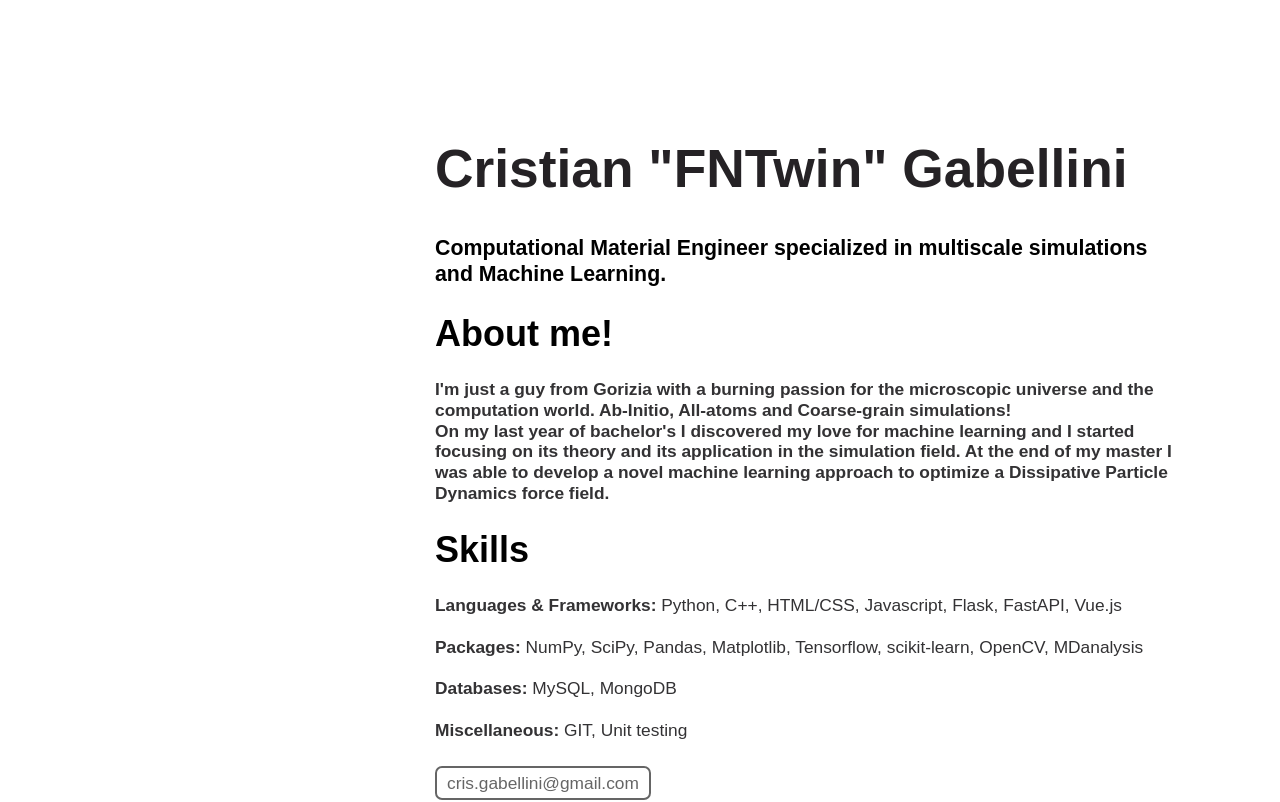
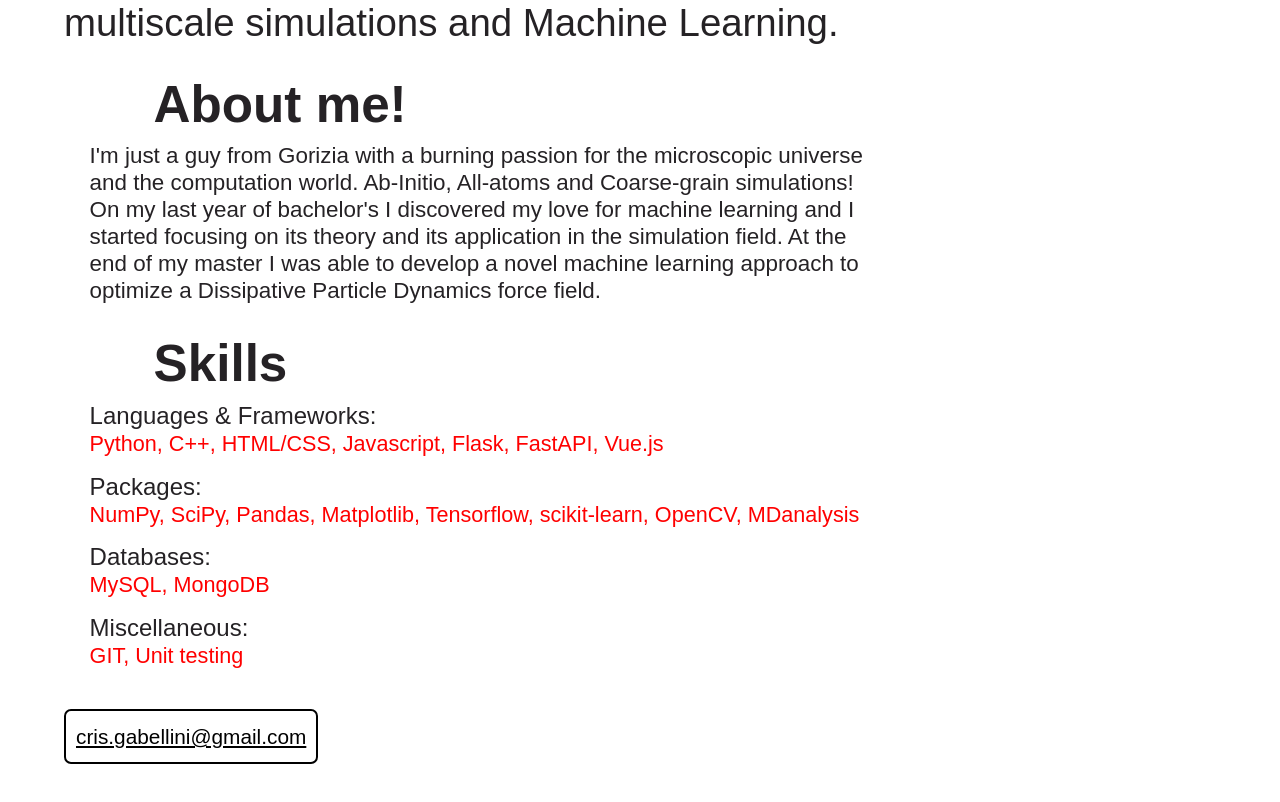
Before and after one commit to FNTwin/FrontEndVue, a Vue app: page / in a window 1280 px wide. Shown: the part 239-1041 px from the top of the page. Built offline with nearby package versions, Linux system fonts and the light colour scheme.

Commit message:
darkmode test

```diff
--- a/src/App.vue
+++ b/src/App.vue
@@ -1,11 +1,13 @@
 <template>
   <div id="app" :style="color_main">
+    <div class="container_princ">
     <navigation @toggle-dark="toggleDarkMode"/>
     <div class="prima">
       <bio/>
     </div>
     <div class="seconda">
     <projects/>
+    </div>
     </div>
   </div>
 </template>
@@ -37,7 +39,8 @@ export default {
     color_main(){
       if (this.isDarkMode){
         return {
-          "background": "#332A35"
+          "background": "#201F20",
+          "color": "#130713"
         };
       } else{
         return {}
@@ -58,11 +61,16 @@ export default {
   background: white;
 }
 
+.container_princ{
+  display: flex;
+  flex-direction: column;
+  justify-content: space-between;
+}
 .prima{
-  padding-top: 280px;
+  padding-top: 6vh;
 }
 
 .seconda{
-  padding-top: 320px;
+  padding-top: auto;
 }
 </style>
--- a/src/components/bio.vue
+++ b/src/components/bio.vue
@@ -1,57 +1,45 @@
 <template>
-  <div class="d-flex align-items-center" id="main">
-    <div class="container landing">
-      <div class="landing_bio">
-        <div class="titolo">
+<div class="bioContainer">
+  <div class="nametitle">
     <h1>Cristian "FNTwin" Gabellini</h1>
   </div>
-
-        <div class="adia">
-          <h2 class="test">
+  <h2 class="tldr">
     Computational Material Engineer specialized in multiscale simulations
     and Machine Learning.
   </h2>
+
+  <div class="tldrme" :style="tldrmedark">
+    <div class="aboutmetext" :style="aboutmedark">
+      <div class="aboutme" :style="aboutmetextdark">
+        <h4 :style="h4dark">About me!</h4>
       </div>
-
-        <div class="congr">
-          <h4>About me!</h4>
-        </div>
-
-        <div class="less_important">
-          <h3>
+  <h3 :style="h3dark">
     I'm just a guy from Gorizia with a burning passion for the microscopic universe and the computation world.
     Ab-Initio, All-atoms and Coarse-grain simulations!<br>
     On my last year of bachelor's I discovered my love for machine learning
     and I started focusing on its theory and its application in the simulation field.
     At the end of my master I was able to develop a novel machine learning
-            approach to optimize a Dissipative Particle Dynamics force field.
-
-
-          </h3>
+    approach to optimize a Dissipative Particle Dynamics force field.</h3>
+    </div>
   </div>
 
-        <div class="congr">
-          <h4>Skills</h4>
+    <div class="tldrme" :style="tldrmedark">
+      <div class="aboutmetext" :style="aboutmedark">
+        <div class="aboutme" :style="aboutmetextdark">
+          <h4 :style="h4dark">Skills</h4>
         </div>
-
-        <div class="less_important">
-          <h3>
-            Languages & Frameworks: <p>Python, C++, HTML/CSS, Javascript, Flask, FastAPI, Vue.js</p><br><br>
-            Packages: <p>NumPy, SciPy, Pandas, Matplotlib, Tensorflow,
-            scikit-learn, OpenCV, MDanalysis</p><br><br>
-            Databases: <p>MySQL, MongoDB</p><br><br>
-            Miscellaneous: <p>GIT, Unit testing</p><br>
+  <h3 style="font-size: 1.5em">
+    Languages & Frameworks: <p :style="h3dark">Python, C++, HTML/CSS, Javascript,
+    Flask, FastAPI, Vue.js</p>
+    Packages: <p :style="h3dark">NumPy, SciPy, Pandas, Matplotlib, Tensorflow,
+    scikit-learn, OpenCV, MDanalysis</p>
+    Databases: <p :style="h3dark">MySQL, MongoDB</p>
+    Miscellaneous: <p :style="h3dark">GIT, Unit testing</p>
   </h3>
-          <h3>
-            <br>
-            <a class="email-link mt-4" href="mailto:cris.gabellini@gmail.com">cris.gabellini@gmail.com</a>
-          </h3>
+      </div></div>
+  <div class="mail" :style="paddingemail">
+  <a class="email-link" :style="maildark" href="mailto:cris.gabellini@gmail.com">cris.gabellini@gmail.com</a>
   </div>
-
-      </div>
-
-    </div>
-
 </div>
 </template>
 
@@ -59,139 +47,198 @@
 
 
 export default {
-  name: "bio"
+  name: "bio",
+  data(){ return {
+    night: false
+  }
+  },
+  mounted(){
+    this.$root.$on("toggle-dark" , this.switch);
+  },
+  methods: {
+    switch() {
+      this.night = !this.night
+    }
+  },
+  computed:{
+    color_skills(){
+      if (this.night){
+        return {
+          "background":"black",
+        };
+      } else{
+        return {}
+      }
+    },
+    aboutmedark(){
+      if (this.night){
+        return {
+          "background": "#403D40",
+          "width": "100%",
+          "text-align": "center",
+          "padding-right": "10px",
+          "align-self":" center",
+          "border": "2px solid black",
+          "border-radius": "2vw",
+          "box-shadow": "0.4em 0.2em 0 0 #1F0934",
+          "color":"#830F8E",
+          "padding-top": "10px",
+        }
+      }else{
+        return {}
+      }
+    },
+    h3dark(){
+      if (this.night){
+        return {
+          "color":"#827783"
+        }
+      }else{
+        return {}
+      }
+    },
+    h4dark(){
+      if (this.night){
+        return {
+          "font-size":"2em"
+        }
+      }else{
+        return {}
+      }
+    },
+    maildark(){
+      if (this.night){
+        return {
+          "background":"#CBBECC",
+        }
+      }else{
+        return {}
+      }
+    },
+    paddingemail(){
+      if (this.night){
+        return {
+          "justify-content": "center",
+          "margin-left":"0vh"
+
+        }
+      }else{
+        return {}
+      }
+    },
+    aboutmetextdark(){
+      if (this.night){
+        return {
+          "background": "#403D40",
+          "width": "auto",
+          "text-align": "center",
+          "padding-right": "5vw",
+          "border-radius": "2vw",
+          "align-self":" center",
+        }
+      }else{
+        return {}
+      }
+    },
+    tldrmedark(){
+      if (this.night){
+        return {
+          "width": "100%",
+          "padding-right":"7vw",
+        }
+      }else{
+        return {}
+      }
+    }
+  }
 }
 </script>
 
 <style scoped>
-.align-items-center {
-  align-items: center;
-}
-.d-flex {
+
+.bioContainer{
   display: flex;
-}
-#main {
-  height: 30vh;
-  min-height: 500px;
-  width: 100%;
-  margin: auto;
-}
-.container {
-  width: 100%;
-  padding-right: 15px;
-  margin-right: auto;
-  margin-left: auto;
-  margin-top: auto;
-}
-
-.landing_bio {
-  padding-left: 60px;
-  margin-left: auto;
-  max-width: 800px;
-  width: auto;
-  margin-right: 20px;
-}
-
-.titolo {
-  font-size: 20pt;
+  flex-direction: column;
   font-family: CircularStd,sans-serif;
-  font-weight: 30;
+  width:auto;
+  font-size: 100%;
 
 }
 
-.congr{
-  color:black;
-  font-size: 18pt;
-  font-family: CircularStd,sans-serif;
-  font-weight: 30;
-}
-.adia{
-  color:black;
-  font-size: 16pt;
-  font-family: CircularStd,sans-serif;
-  font-weight: 30;
+.nametitle{
+  width: 80%;
+  padding-right: 10px;
+  align-self: center;
 }
 
-.less_important{
-  font-size: 13pt;
-  font-family: CircularStd,sans-serif;
-  font-weight: 30;
-  color: #333234;
+.aboutme{
+  background: white;
+  width: auto;
+  padding-left: 5vw;
 }
 
-h1 {
-  display: block;
-  font-size: 2em;
-  margin-block-start: 0.67em;
-  margin-block-end: 0.67em;
-  margin-inline-start: 0px;
-  margin-inline-end: 0px;
+.tldr{
+  padding-left: 5vw;
+  width: 70%;
+
+}
+
+.tldrme{
+  display: flex;
+  flex-direction: column;
+  padding-left: 7vw;
+  width: 70%;
+  padding-top: 20px;
+}
+
+.aboutmetext{
+  width: auto;
+  background: white;
+  padding-right: 10px;
+}
+
+.skills{
+  background: gray;
+  padding-left: 5vw;
+}
+
+p{
+  color:red;
+  font-size: 0.9em;
+}
+
+h1{
+  font-size: 5vw;
   font-weight: bold;
 }
 
-h2 {
-  display: block;
-  font-size: 1em;
-  margin-block-start: 0.67em;
-  margin-block-end: 0.67em;
-  margin-inline-start: 0px;
-  margin-inline-end: 0px;
+h2{
+  font-size: 3vw;
+}
+
+h3{
+  font-size: 1.4em;
+}
+
+h4{
+  font-size: 4vw;
   font-weight: bold;
 }
 
-h3 {
-  display: block;
-  font-size: 1em;
-  margin-block-start: 0.67em;
-  margin-block-end: 0.67em;
-  margin-inline-start: 0px;
-  margin-inline-end: 0px;
-  font-weight: bold;
+.mail{
+  display: flex;
+  margin-top:3vh;
+  margin-left: 5vw;
+  margin-bottom: 3vh;
+  justify-content: flex-start;
 }
-
-h4 {
-  display: block;
-  font-size: 1.5em;
-  margin-block-start: 0.67em;
-  margin-block-end: 0.67em;
-  margin-inline-start: 0px;
-  margin-inline-end: 0px;
-  font-weight: bold;
-}
-
-.email-link {
-  padding-bottom: 5px;
-  padding-top: 5px;
-  padding-left: 10px;
-  padding-right: 10px;
-
-  margin-left: 0px;
-  border: 2px;
-  border-radius: 7px!important;
-  border: 2px solid #000;
-  opacity: 0.6;
-  color: #000;
-  text-decoration: none;
-  transition: .2s ease-out;
-  -webkit-transition: .2s ease-out;
-}
-
-.email-link:hover{
-  border: 2px solid #000;
-  opacity: 1;
-}
-
-.email-link, .landing-block  p{
-  font-weight: 300;
-
-}
-.mt-4, .my-4 {
-  margin-top: 1.5rem!important;
-}
-
-p {
-  font-weight: lighter;
-  display: inline;
+.email-link{
+  border: 2px solid black ;
+  border-radius: 7px;
+  padding: 10px;
+  color: black;
+  text-decoration: underline;
+  font-size: 1.3em;
 
 }
 </style>
--- a/src/components/navigation.vue
+++ b/src/components/navigation.vue
@@ -34,7 +34,7 @@ export default {
     color(){
       if (this.darkMode){
         return {"color": "#8F3E8F!important",
-                "background": "#201F20"
+                "background": "#403D40"
         };
       } else{
         return {}
@@ -43,7 +43,8 @@ export default {
     color_nav(){
       if (this.darkMode){
         return {
-          "background": "#332A35"
+          //"background": "#332A35"
+          "background" : "#201F20"
 
         };
       } else{
@@ -60,6 +61,7 @@ export default {
     dark(){
       this.darkMode = !this.darkMode;
       this.$emit("toggle-dark");
+      this.$root.$emit("toggle-dark")
     }
   }
 }
--- a/src/components/projects.vue
+++ b/src/components/projects.vue
@@ -1,14 +1,14 @@
 <template>
-  <div class="image_container">
+  <div class="container_all">
     <h1>
       Some of my projects.
     </h1>
+    <div class="image_container">
 
-
-    <div class="holder2">
-
+      <div class="holder2">
       <img src="@/assets/n16.png" @click="showModal2" class="img-rounded" alt="N16" >
-      <b-modal ref="my-modal2" id="N16modal" hide-footer hide-backdrop  title="Dissipative Particle Dynamics Optimization
+        <div class="cont">
+        <b-modal ref="my-modal2" id="N16modal" hide-footer hide-backdrop  title="Dissipative Particle Dynamics Optimization
 " class="fade modal-title text-center">
         <div class="d-block text-center">
           <h3>Derivation of the DPD interaction parameters
@@ -25,9 +25,10 @@
 
         </div>
       </b-modal>
-    </div>
+    </div></div>
 
-    <div class="holder3">
+    <div class="holder2">
+      <div class="cont">
       <img src="@/assets/file/defects.png" @click="showModal3" class="img-rounded" alt="Defects" >
       <b-modal ref="my-modal3" id="Defectsmodal" hide-footer hide-backdrop title="Classification of defects on hot-rolled steel" class="defc">
         <div class="explanation d-block text-center">
@@ -40,10 +41,11 @@
           <img src="@/assets/file/defects.png"  class="img-rounded" width="100%">
         </div>
       </b-modal>
-    </div>
+    </div></div>
 
 
-    <div class="holder">
+    <div class="holder2">
+      <div class="cont">
       <img src="@/assets/gp.png" @click="showModal" class="img-rounded" alt="Gaussian Process" >
       <b-modal ref="my-modal" id="GPGOmodal" hide-footer hide-backdrop title="GPGO" class="gpm">
         <div class="explanation d-block text-center">
@@ -57,6 +59,8 @@
           <img src="@/assets/bay.png"  class="img-rounded" width="70%">
         </div>
       </b-modal>
+    </div></div>
+
     </div>
 
   </div>
@@ -84,12 +88,18 @@ export default {
 </script>
 
 <style scoped>
+
+.container_all{
+  margin-left: 100px;
+  margin-right:100px
+}
 .image_container{
   display: flex;
   height: auto;
   align-content: center;
-  justify-content: space-between;
   flex-direction: column;
+  justify-content: flex-start;
+  align-self: center;
   margin-left: 100px;
   margin-right:100px
 }
@@ -111,11 +121,15 @@ export default {
 
 
 .holder2 {
+  box-shadow: 0 4px 8px 0 rgba(0,0,0,0.2);
+  transition: 0.3s;
   padding-top: 10px;
   width: 60%;
   border: 2px;
   position: relative;
   margin:auto;
+  width: 100px;
+  height: 100px;
 
 }
 .holder3 {
@@ -184,4 +198,7 @@ h3 {
   opacity: 0.3;
 }
 
+.cont {
+  padding: 2px 16px;
+}
 </style>
```
Lines whose indentation alone changed are shown as unchanged.
